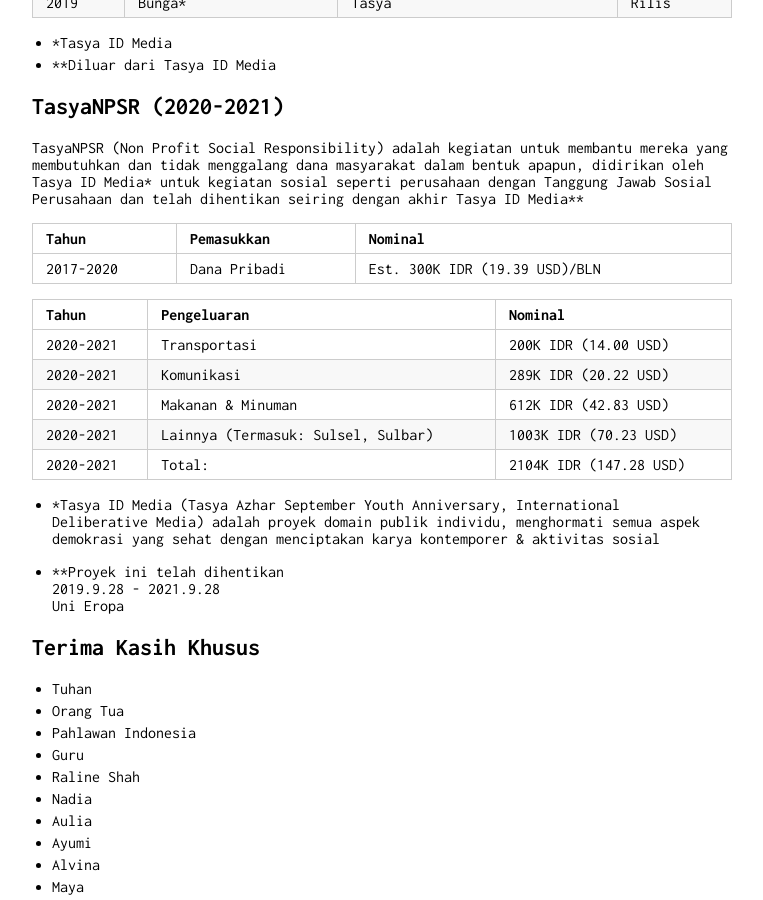
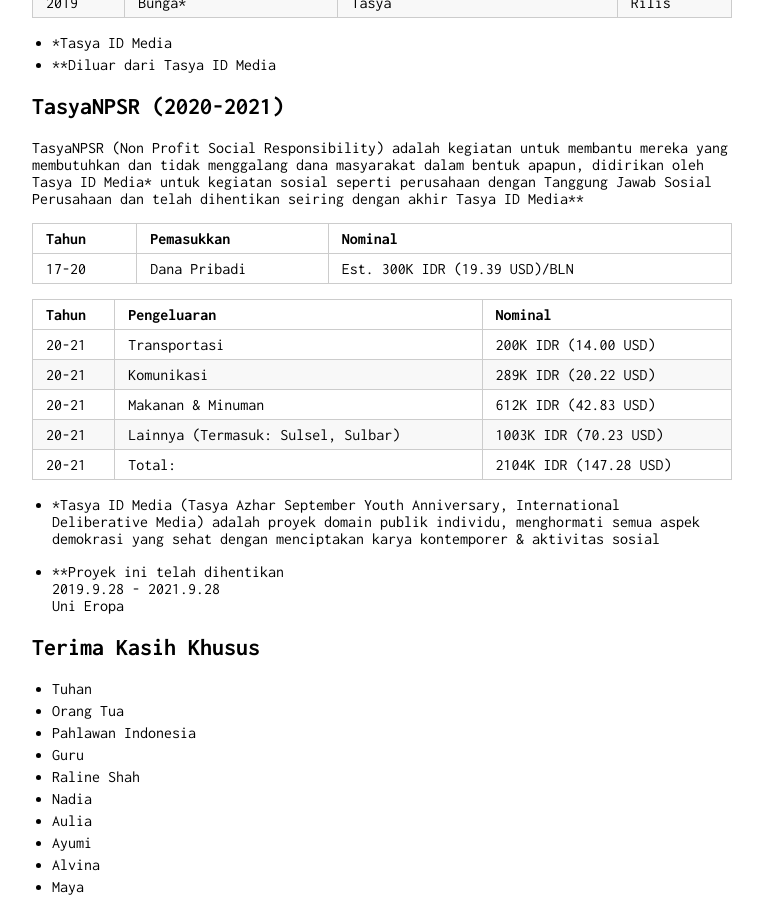
Before and after one commit to intrapegasus/id, a Jekyll site: the page built from index.md, in a window 1280 px wide and 900 px high, scrolled down 1225 px. Shown: the whole window, without its empty margins (258-1021 px from the left). Built offline with Jekyll 4.4.1, drawn with Linux system fonts in a browser that asks for light colours; our own code applies the rules of GitHub Pages for plain Markdown files.

Commit message:
Update index.md

```diff
--- a/index.md
+++ b/index.md
@@ -47,18 +47,18 @@ Tahun | Album           | Judul                  | Status
 ## TasyaNPSR (2020-2021)
 TasyaNPSR (Non Profit Social Responsibility) adalah kegiatan untuk membantu mereka yang membutuhkan dan tidak menggalang dana masyarakat dalam bentuk apapun, didirikan oleh Tasya ID Media* untuk kegiatan sosial seperti perusahaan dengan Tanggung Jawab Sosial Perusahaan dan telah dihentikan seiring dengan akhir Tasya ID Media**
 
-Tahun      | Pemasukkan   | Nominal
------------|--------------|------------------------------------------------------
-2017-2020  | Dana Pribadi | Est. 300K IDR (19.39 USD)/BLN
+Tahun  | Pemasukkan   | Nominal
+-------|--------------|-------------------------------------------------------
+17-20  | Dana Pribadi | Est. 300K IDR (19.39 USD)/BLN
 
 
-Tahun      | Pengeluaran                        | Nominal
----------- |------------------------------------|---------------------------------
-2020-2021  | Transportasi                       | 200K IDR (14.00 USD)
-2020-2021  | Komunikasi                         | 289K IDR (20.22 USD)
-2020-2021  | Makanan & Minuman                  | 612K IDR (42.83 USD)
-2020-2021  | Lainnya (Termasuk: Sulsel, Sulbar) | 1003K IDR (70.23 USD)
-2020-2021  | Total:                             | 2104K IDR (147.28 USD)
+Tahun  | Pengeluaran                        | Nominal
+-------|------------------------------------|---------------------------------
+20-21  | Transportasi                       | 200K IDR (14.00 USD)
+20-21  | Komunikasi                         | 289K IDR (20.22 USD)
+20-21  | Makanan & Minuman                  | 612K IDR (42.83 USD)
+20-21  | Lainnya (Termasuk: Sulsel, Sulbar) | 1003K IDR (70.23 USD)
+20-21  | Total:                             | 2104K IDR (147.28 USD)
 
 * *Tasya ID Media (Tasya Azhar September Youth Anniversary, International Deliberative Media) adalah proyek domain publik individu, menghormati semua aspek demokrasi yang sehat dengan menciptakan karya kontemporer & aktivitas sosial<br>
 
```
